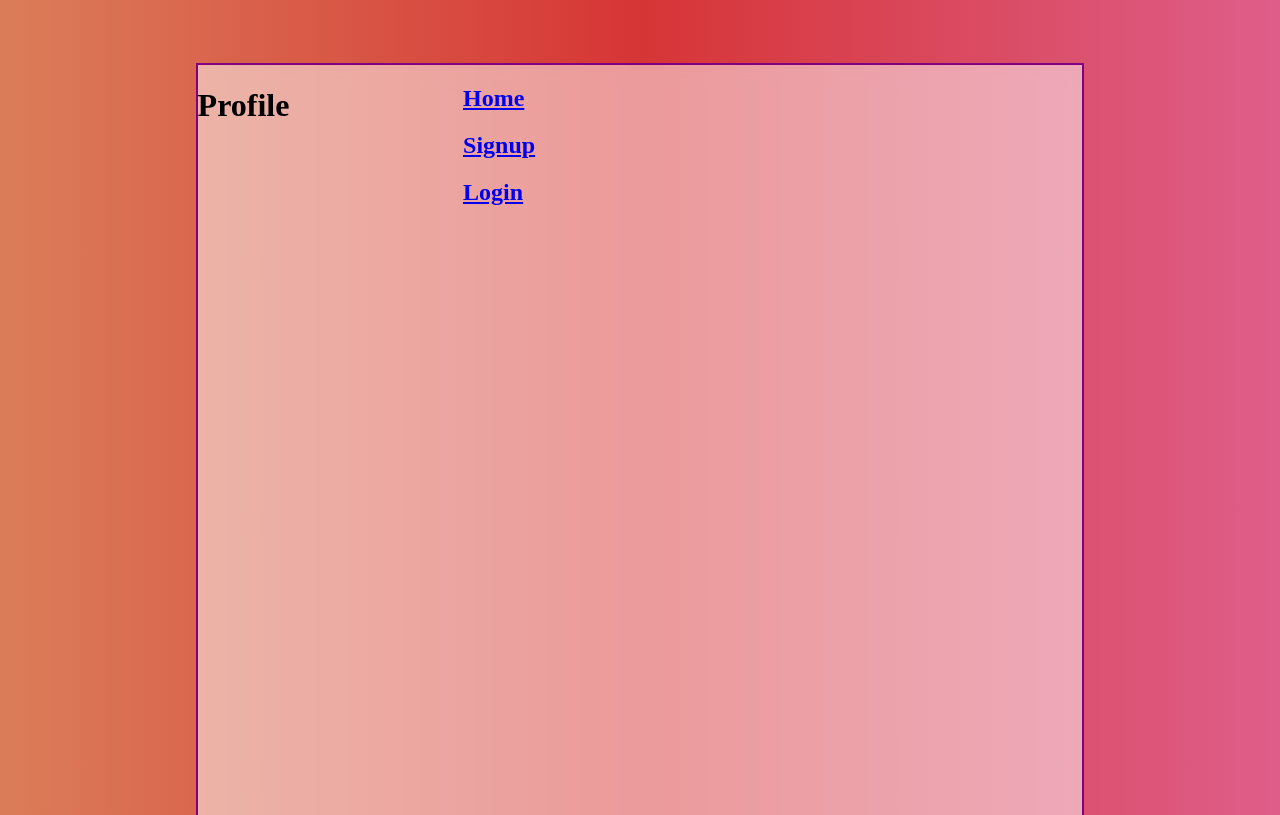
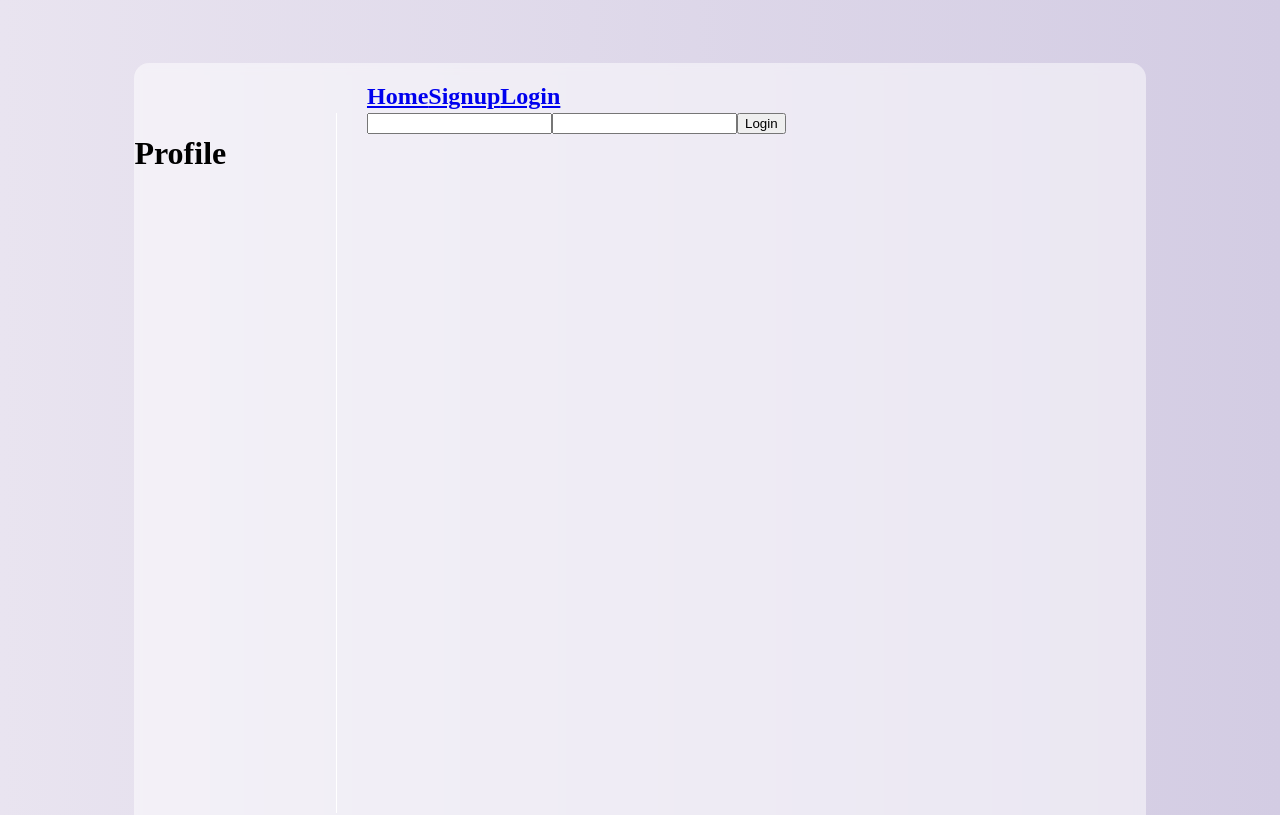
Before and after one commit to knguyen111601/uWish_Frontend, a React (Create React App) app: page /login in a window 1280 px wide. Shown: the top 815 px of the page. Built offline with nearby package versions, Linux system fonts and the light colour scheme.

Commit message:
most of stemplating is done

```diff
--- a/src/components/Main.js
+++ b/src/components/Main.js
@@ -90,7 +90,11 @@ const URL = "https://project-3-backend-wishlist.herokuapp.com/wishlist/"
     }
 
     const notLoggedIn = () =>{
-        return <Routes><Route path="/" element={<Home />}/></Routes>
+        return <Routes>
+                <Route path="/" element={<Home />}/>
+                <Route path="/signup" element={<Signup/>}/>
+                <Route path="/login" element={<Login/>}/>
+            </Routes>
     }
 
     return <main className="main">
--- a/src/index.scss
+++ b/src/index.scss
@@ -1,43 +1,37 @@
 // Variables
-$gradient: linear-gradient(90deg, rgba(219,125,89,1) 0%, rgba(214,53,53,1) 50%, rgba(222,94,138,1) 100%);
 
 // Functions
 
 // MIXINS
 
+
 // Styling
 
 body {
-    background: $gradient;
+    background: #D3CCE3;  /* fallback for old browsers */
+    background: -webkit-linear-gradient(to right, #E9E4F0, #D3CCE3);  /* Chrome 10-25, Safari 5.1-6 */
+    background: linear-gradient(to right, #E9E4F0, #D3CCE3); /* W3C, IE 10+/ Edge, Firefox 16+, Chrome 26+, Opera 12+, Safari 7+ */
 }
 
 .App {
-    border: 2px solid purple;
+    border-radius: 15px;
     display: grid;
-    // grid-template-areas:
-    // "p p h h h h h h h h h h"
-    // "p p h h h h h h h h h h"
-    // "p p h h h h h h h h h h"
-    // "p p m m m m m m m m m m"
-    // "p p m m m m m m m m m m"
-    // "p p m m m m m m m m m m"
-    // "p p m m m m m m m m m m";
-    grid-template-columns: 30% 70%;
-    grid-template-rows: 200px 500px 200px;
-    width: 70%;
-    height: 1000px;
+    grid-template-columns: 20% 70%;
+    grid-column-gap: 3%;
+    grid-template-rows: 50px 100px 500px 100px 50px;
+    width: 80%;
+    height: 800px;
     margin: auto;
     margin-top: 5%;
-    background-color: white;
-    background: rgba(255, 255, 255, .5);
-    backdrop-filter: blur(10px);
+    background-color: rgba(255, 255, 255, .5);
+    backdrop-filter: blur(5px);
 }
 
 .main{
     grid-column-start: 2;
     grid-column-end: 3;
     grid-row-start: 2;
-    grid-row-end: 6
+    grid-row-end: 6;
 }
 
 .header {
@@ -45,15 +39,94 @@ body {
     grid-column-end: 3;
     grid-row-start: 1;
     grid-row-end: 1;
+    display: flex;
 }
 
 .profile {
     grid-column-start: 1;
     grid-column-end: 2;
-    grid-row-start: 1;
-    grid-row-end: 6;
+    grid-row-start: 2;
+    grid-row-end: 5;
+    border-right: 1px solid white;
 }
 
 .nav h1 {
     display: inline-block;
 }
+
+// FORM
+
+
+// SINGLE ITEM CARD
+.singleItem {
+    display: flex;
+    flex-direction: column;
+    width: 200px;
+    height: 100%;
+    flex-shrink: 0;
+    border-radius: 15px;
+    font-size: .5em;
+    background-color: rgba(255, 255, 255, .8);
+    backdrop-filter: blur(5px);
+    margin-right: 10px;
+    box-shadow: 5px 5px 5px lightgray;
+}
+
+.singleItem img {
+    width: 100%;
+    height: 150px;
+    object-fit: cover;
+    border-radius: 15px 15px 0 0;
+}
+
+.singleItem a {
+    text-decoration: none;
+}
+
+.singleItem h1 {
+    display: inline;
+}
+
+.singleItem button {
+    width: 40%;
+}
+
+// .singleItemInfo {
+
+// }
+
+.singleItemInfo h1 {
+    display: inline-block;
+    text-align: right;
+}
+
+// SECTION DIV
+.section {
+    height: 250px;
+    width: 100%;
+    padding: 10px 20px 10px 20px;
+    display: flex;
+    margin: auto;
+    border-radius: 10px;
+    background-color: rgba(255, 255, 255, .5);
+    // backdrop-filter: blur(5px);
+    overflow: auto;
+    margin-top: 30px;
+    box-shadow: 5px 5px 5px lightgray;
+}
+
+
+::-webkit-scrollbar {
+    width: 10px;
+    height: 10px;
+  }
+
+  ::-webkit-scrollbar-thumb {
+    background: rgba(0, 0, 0, 0.05);
+    border-radius: 10px;
+  }
+
+  ::-webkit-scrollbar-track {
+    background: rgba(255, 255, 255, 0.2);
+    display: none;
+  }
--- a/src/pages/Index.js
+++ b/src/pages/Index.js
@@ -86,17 +86,16 @@ useEffect(()=>{
 
     const loaded = () => {
         return wishlist.map((singleWishlist)=>{
-            return <div key={singleWishlist._id}>
+            return <div key={singleWishlist._id} className="singleItem">
                 <Link to={`/${singleWishlist._id}/`}>
+                <img src={singleWishlist.image} alt={singleWishlist.name}/>
                 <h1>{singleWishlist.name}</h1>
                 </Link>
-                <img src={singleWishlist.image} alt={singleWishlist.name}/>
+                <div className="singleItemInfo">
                 <h1>${singleWishlist.price}</h1>
                 <a target="_blank" href={singleWishlist.url}><h1>Purchase Link</h1></a>
                 <button onClick={()=>{handleDelete(singleWishlist._id)}}>Delete</button>
-                <Link to={`/${singleWishlist._id}/`}>
-                <button>Edit</button>
-                </Link>
+                </div>
             </div>
         })
     }
@@ -114,7 +113,9 @@ useEffect(()=>{
             <input type="text" value={createForm.url} name="url" placeholder="Item URL" onChange={handleChange}/>
             <input type="submit" value="Add Item"/>
         </form>
+        <div className="section">
         {wishlist ? loaded() : null}
+        </div>
     </div>
 }
 
--- a/src/pages/Show2.js
+++ b/src/pages/Show2.js
@@ -19,8 +19,10 @@ const Show2 = (props) =>{
             }
         })
         const json = await response.json()
-        setWishlist([json])
-        setEditForm([json])
+        .then((data)=>{
+            setWishlist([data])
+            setEditForm(data)
+        })
     }
 
 useEffect(()=>{
```
